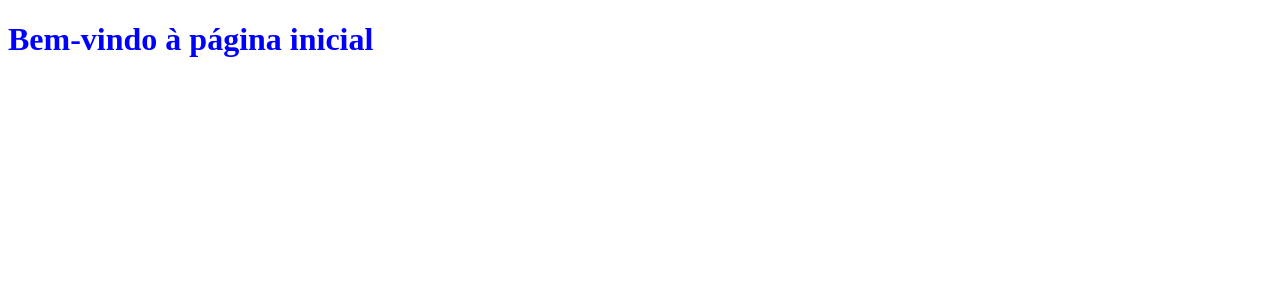
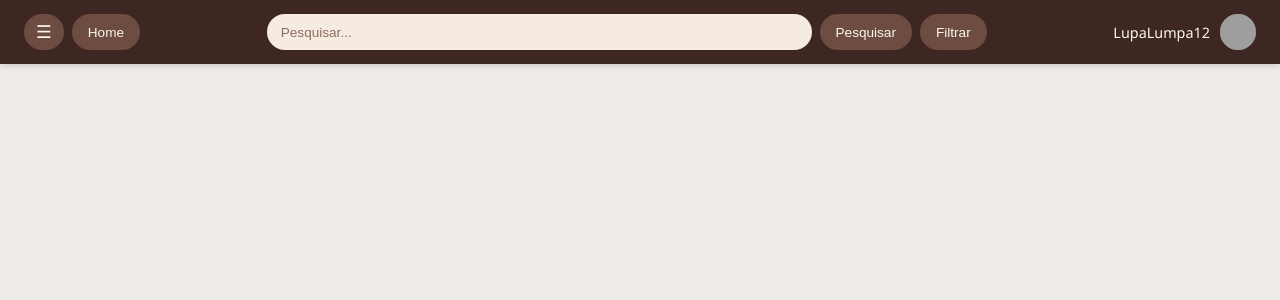
Before and after one commit to Salty-Beggar/web-estudos, a PHP site: page /public/index.html in a window 1280 px wide. Shown: the top 300 px of the page. Run offline with PHP 8.4, Linux system fonts and the light colour scheme; grey boxes are pictures that could not be loaded.

Commit message:
segundo commit(nada demais)

```diff
--- a/public/css/global.css
+++ b/public/css/global.css
@@ -0,0 +1,11 @@
+* {
+    padding: 0;
+    margin: 0;
+    box-sizing: border-box;
+}
+
+body {
+    font-family: 'Segoe UI', Tahoma, Geneva, Verdana, sans-serif;
+    background-color: #efebe9;
+    color: #3e2723;
+}
--- a/public/css/home.css
+++ b/public/css/home.css
@@ -1,3 +1,97 @@
-h1{
-    color: blue;
+/* === Header === */
+.header {
+    display: flex;
+    align-items: center;
+    justify-content: space-between;
+    height: 64px;
+    padding: 0 24px;
+    background-color: #3e2723;
+    box-shadow: 0 2px 6px rgba(0, 0, 0, 0.15);
 }
+
+/* Nav (menu + home) */
+.header-nav {
+    display: flex;
+    align-items: center;
+    gap: 8px;
+}
+
+/* === Buttons === */
+.btn-header {
+    height: 36px;
+    padding: 0 16px;
+    border: none;
+    border-radius: 20px;
+    background-color: #6d4c41;
+    color: #fdf6ec;
+    font-size: 0.85rem;
+    font-weight: 500;
+    cursor: pointer;
+    transition: background-color 0.2s, transform 0.1s;
+}
+
+.btn-header:hover {
+    background-color: #8d6e63;
+}
+
+.btn-header:active {
+    background-color: #4e342e;
+    transform: scale(0.96);
+}
+
+.btn-menu {
+    font-size: 1.1rem;
+    padding: 0 12px;
+}
+
+/* === Search === */
+.header-search {
+    display: flex;
+    align-items: center;
+    gap: 8px;
+    flex: 1;
+    max-width: 720px;
+    margin: 0 24px;
+}
+
+.search-input {
+    flex: 1;
+    height: 36px;
+    padding: 0 14px;
+    border: none;
+    border-radius: 20px;
+    background-color: #f5ebe0;
+    color: #3e2723;
+    font-size: 0.85rem;
+    outline: none;
+    transition: box-shadow 0.2s;
+}
+
+.search-input::placeholder {
+    color: #8d6e63;
+}
+
+.search-input:focus {
+    box-shadow: 0 0 0 2px #a1887f;
+}
+
+/* === User === */
+.header-user {
+    display: flex;
+    align-items: center;
+    gap: 10px;
+}
+
+.user-name {
+    color: #fdf6ec;
+    font-size: 0.9rem;
+    font-weight: 500;
+}
+
+.user-avatar {
+    width: 36px;
+    height: 36px;
+    border-radius: 50%;
+    object-fit: cover;
+    background-color: #8d6e63;
+}
--- a/public/index.html
+++ b/public/index.html
@@ -4,10 +4,10 @@
     <meta charset="UTF-8">
     <meta name="viewport" content="width=device-width, initial-scale=1.0">
     <title>Document</title>
-    <link rel="stylesheet" href="/web-estudos/public/css/global.css">
+    <link rel="stylesheet" href="/KnowledgeHub/public/css/global.css">
 </head>
 <body>
     <div id="root"></div>
-    <script type="module" src="/web-estudos/public/js/app/main.js"></script>
+    <script type="module" src="/KnowledgeHub/public/js/app/main.js"></script>
 </body>
 </html>
--- a/public/js/app/main.js
+++ b/public/js/app/main.js
@@ -1 +1 @@
-import '/web-estudos/public/js/app/router.js'
+import '/KnowledgeHub/public/js/app/router.js'
--- a/public/js/app/router.js
+++ b/public/js/app/router.js
@@ -1,8 +1,8 @@
-import { LoadHomePage } from '/web-estudos/public/js/pages/home.js';
+import { LoadHomePage } from '/KnowledgeHub/public/js/pages/home.js';
 
 async function LoadHtmlPage(namePageHtml){
     const root = document.getElementById('root');
-    const resposta = await fetch(`/web-estudos/public/pages/${namePageHtml}.html`);
+    const resposta = await fetch(`/KnowledgeHub/public/pages/${namePageHtml}.html`);
     const dados = await resposta.text();
     root.innerHTML = dados;
 }
@@ -14,7 +14,7 @@ function LoadCssPage(namePageCss){
     const newCss = document.createElement("link");
     newCss.id = 'cssPage';
     newCss.rel = "stylesheet";
-    newCss.href = `/web-estudos/public/css/${namePageCss}.css`
+    newCss.href = `/KnowledgeHub/public/css/${namePageCss}.css`
     head.appendChild(newCss);
 }
 
@@ -34,14 +34,14 @@ async function LoadFuncPage(page, param){
 
 class Rotas {
     rotas = [];
-
     constructor(){
         this.rotas = [
             {regex : /^\/Home$/, page: "home"},
         ]
     }
+
     async executar(){
-        const url = window.location.pathname.replace("/EstudosWeb", "");
+        const url = window.location.pathname.replace("/KnowledgeHub", "");
         const urlFormatada = decodeURIComponent(url);
         for (const rota of this.rotas) {
             if(rota.regex.test(urlFormatada)){
@@ -50,7 +50,7 @@ class Rotas {
                 return;
             }
         }
-        history.pushState(null,null,"/EstudosWeb/Home");
+        history.pushState(null,null,"Home");
         await LoadFuncPage('home',null);
     }
 }
--- a/public/pages/home.html
+++ b/public/pages/home.html
@@ -1,11 +1,29 @@
 <!DOCTYPE html>
-<html lang="en">
+<html lang="pt-br">
 <head>
     <meta charset="UTF-8">
     <meta name="viewport" content="width=device-width, initial-scale=1.0">
-    <title>Document</title>
+    <link rel="stylesheet" href="../css/global.css">
+    <link rel="stylesheet" href="../css/home.css">
+    <title>KnowledgeHub</title>
 </head>
 <body>
-    <h1>Bem-vindo à página inicial</h1>
+    <header class="header">
+        <nav class="header-nav">
+            <button class="btn-header btn-menu" aria-label="Menu">☰</button>
+            <button class="btn-header btn-home">Home</button>
+        </nav>
+
+        <form class="header-search" action="#">
+            <input class="search-input" type="text" placeholder="Pesquisar...">
+            <button class="btn-header btn-search" type="submit">Pesquisar</button>
+            <button class="btn-header btn-filter" type="button">Filtrar</button>
+        </form>
+
+        <div class="header-user">
+            <span class="user-name">LupaLumpa12</span>
+            <img class="user-avatar" src="#" alt="Avatar do usuário">
+        </div>
+    </header>
 </body>
 </html>
```
Also changed, not shown: public/js/components/header.js (added, +14 -0 lines), .htaccess, README.md.
